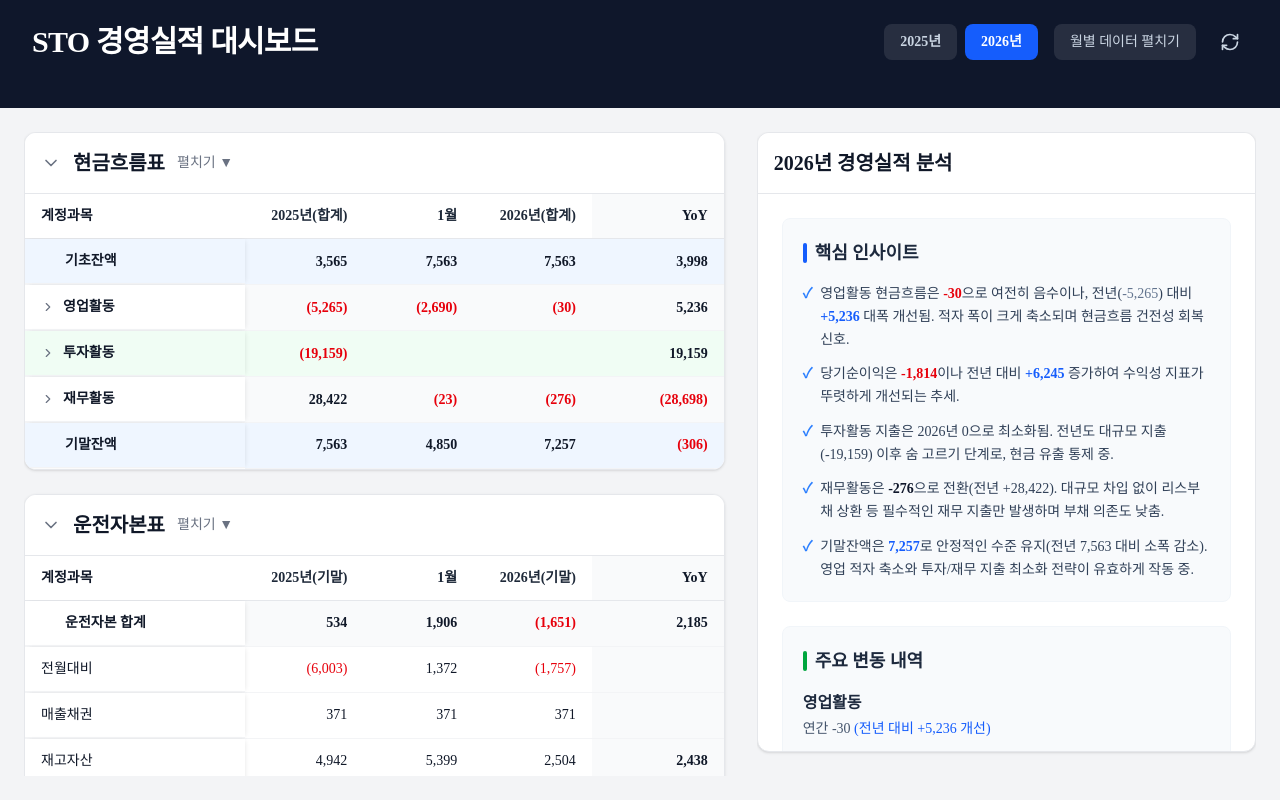
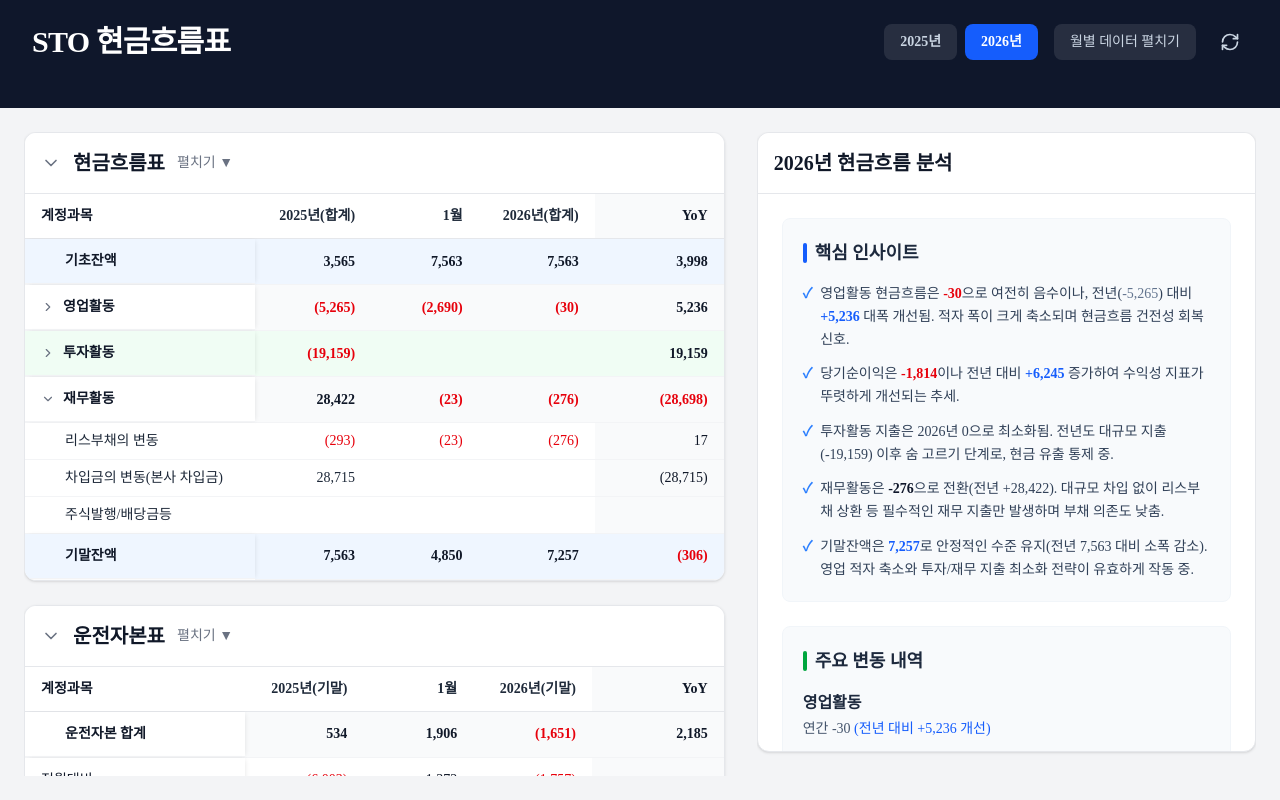
Before and after one commit to kyeongsoo88/stocashnew, a Next.js app: page / in a window 1280 px wide. Built offline with nearby package versions, Linux system fonts and the light colour scheme; a web font is replaced by a local one.

Commit message:
Set financial activity default to expanded, fix borrowing text color, update titles

```diff
--- a/app/page.tsx
+++ b/app/page.tsx
@@ -71,7 +71,7 @@ export default function Home() {
         <div className="max-w-[1800px] mx-auto w-full">
           <div className="flex items-center justify-between mb-6">
             <h1 className="text-3xl font-bold text-white tracking-tight">
-              STO 경영실적 대시보드
+              STO 현금흐름표
             </h1>
 
             <div className="flex items-center gap-4">
--- a/components/DashboardAnalysis.tsx
+++ b/components/DashboardAnalysis.tsx
@@ -4,7 +4,7 @@ export const DashboardAnalysis = () => {
   return (
     <div className="bg-white rounded-xl shadow-sm border border-gray-200 h-full overflow-hidden flex flex-col">
       <div className="p-4 border-b border-gray-200 bg-white">
-        <h2 className="text-xl font-bold text-gray-900">2026년 경영실적 분석</h2>
+        <h2 className="text-xl font-bold text-gray-900">2026년 현금흐름 분석</h2>
       </div>
 
       <div className="p-6 space-y-6 overflow-y-auto flex-1">
--- a/components/DataTable.tsx
+++ b/components/DataTable.tsx
@@ -102,7 +102,9 @@ export const DataTable: React.FC<DataTableProps> = ({ headers, rows, title, show
     const newExpandedGroups: Record<string, boolean> = {};
     groupedData.forEach((group) => {
       if (group.children.length > 0) {
-        newExpandedGroups[group.id] = expandAll;
+        // 재무활동은 기본적으로 열려있도록 설정
+        const isFinancialActivity = group.data[0]?.includes("재무활동");
+        newExpandedGroups[group.id] = isFinancialActivity ? true : expandAll;
       }
     });
     setExpandedGroups(newExpandedGroups);
@@ -235,6 +237,7 @@ export const DataTable: React.FC<DataTableProps> = ({ headers, rows, title, show
                   {/* Children Rows */}
                   {hasChildren && isExpanded && group.children.map((childRow, childIndex) => {
                     const visibleChildData = getVisibleCells(childRow);
+                    const isBorrowingRow = childRow[0]?.includes("차입금의 변동(본사 차입금)");
                     return (
                       <tr
                         key={`${group.id}-child-${childIndex}`}
@@ -256,8 +259,8 @@ export const DataTable: React.FC<DataTableProps> = ({ headers, rows, title, show
                                 cellIndex !== 0 && !isLast && "text-right font-normal",
                                 // Last Column (YoY)
                                 isLast && "text-right bg-gray-50 font-medium text-gray-900",
-                                // Negative numbers
-                                negative && "text-red-600"
+                                // Negative numbers (차입금의 변동(본사 차입금)은 제외)
+                                negative && !isBorrowingRow && "text-red-600"
                               )}
                             >
                                {cellValue}
```
Also changed, not shown: public/data/cash2025.csv, public/data/workingcapital.csv, public/data/workingcapital2025.csv.
